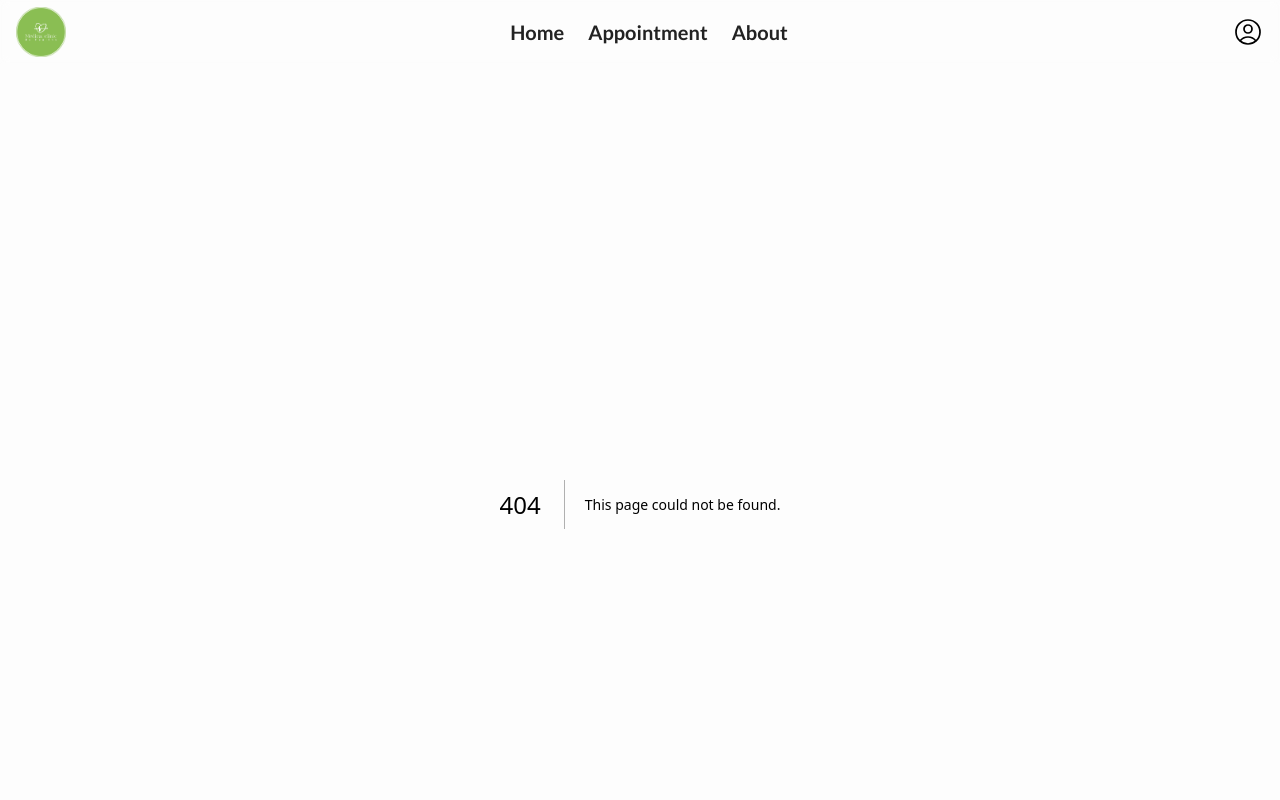
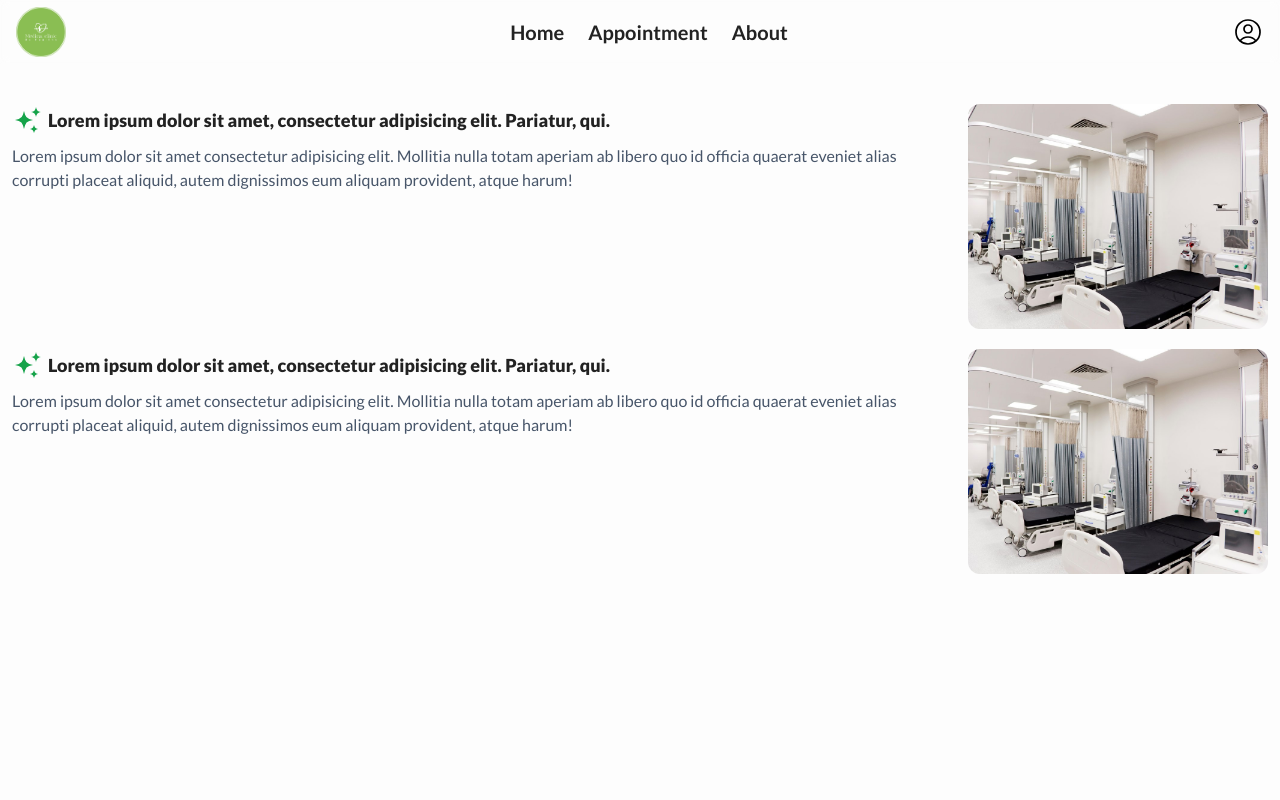
Before and after one commit to hadiraz/doctor-appointment, a Next.js app: page /about in a window 1280 px wide. Before the commit this address had no page. Shown: the top 800 px of the page. Built offline with nearby package versions, Linux system fonts and the light colour scheme.

Commit message:
about page completed

```diff
--- /dev/null
+++ b/pages/about.tsx
@@ -0,0 +1,85 @@
+import Image from "next/image";
+import React from "react";
+import TestImage from "@/public/assets/images/hospital-services.jpg";
+const About = () => {
+  return (
+    <section className="w-full max-w-7xl min-h-screen">
+      <div className="w-full flex flex-col md:flex-row mb-5 gap-3 px-4 md:px-3">
+        <div className="flex flex-col">
+          <h4 className=" font-extrabold text-lg text-text flex items-center">
+            <svg
+              xmlns="http://www.w3.org/2000/svg"
+              fill="none"
+              viewBox="0 0 24 24"
+              strokeWidth={0}
+              stroke="currentColor"
+              className="w-8 h-8 fill-green-600 flex mr-1"
+            >
+              <path
+                strokeLinecap="round"
+                strokeLinejoin="round"
+                d="M9.813 15.904L9 18.75l-.813-2.846a4.5 4.5 0 00-3.09-3.09L2.25 12l2.846-.813a4.5 4.5 0 003.09-3.09L9 5.25l.813 2.846a4.5 4.5 0 003.09 3.09L15.75 12l-2.846.813a4.5 4.5 0 00-3.09 3.09zM18.259 8.715L18 9.75l-.259-1.035a3.375 3.375 0 00-2.455-2.456L14.25 6l1.036-.259a3.375 3.375 0 002.455-2.456L18 2.25l.259 1.035a3.375 3.375 0 002.456 2.456L21.75 6l-1.035.259a3.375 3.375 0 00-2.456 2.456zM16.894 20.567L16.5 21.75l-.394-1.183a2.25 2.25 0 00-1.423-1.423L13.5 18.75l1.183-.394a2.25 2.25 0 001.423-1.423l.394-1.183.394 1.183a2.25 2.25 0 001.423 1.423l1.183.394-1.183.394a2.25 2.25 0 00-1.423 1.423z"
+              />
+            </svg>
+            Lorem ipsum dolor sit amet, consectetur adipisicing elit. Pariatur,
+            qui.
+          </h4>
+          <p className="text-slate-600 mt-2">
+            Lorem ipsum dolor sit amet consectetur adipisicing elit. Mollitia
+            nulla totam aperiam ab libero quo id officia quaerat eveniet alias
+            corrupti placeat aliquid, autem dignissimos eum aliquam provident,
+            atque harum!
+          </p>
+        </div>
+        <span className="flex items-center justify-center">
+          <Image
+            className="rounded-xl md:min-w-[300px]"
+            src={TestImage}
+            width={400}
+            height={400}
+            alt="image"
+          />
+        </span>
+      </div>
+      <div className="w-full flex flex-col md:flex-row mb-5 gap-3 px-4 md:px-3">
+        <div className="flex flex-col">
+          <h4 className=" font-extrabold text-lg text-text flex items-center">
+            <svg
+              xmlns="http://www.w3.org/2000/svg"
+              fill="none"
+              viewBox="0 0 24 24"
+              strokeWidth={0}
+              stroke="currentColor"
+              className="w-8 h-8 fill-green-600 flex mr-1"
+            >
+              <path
+                strokeLinecap="round"
+                strokeLinejoin="round"
+                d="M9.813 15.904L9 18.75l-.813-2.846a4.5 4.5 0 00-3.09-3.09L2.25 12l2.846-.813a4.5 4.5 0 003.09-3.09L9 5.25l.813 2.846a4.5 4.5 0 003.09 3.09L15.75 12l-2.846.813a4.5 4.5 0 00-3.09 3.09zM18.259 8.715L18 9.75l-.259-1.035a3.375 3.375 0 00-2.455-2.456L14.25 6l1.036-.259a3.375 3.375 0 002.455-2.456L18 2.25l.259 1.035a3.375 3.375 0 002.456 2.456L21.75 6l-1.035.259a3.375 3.375 0 00-2.456 2.456zM16.894 20.567L16.5 21.75l-.394-1.183a2.25 2.25 0 00-1.423-1.423L13.5 18.75l1.183-.394a2.25 2.25 0 001.423-1.423l.394-1.183.394 1.183a2.25 2.25 0 001.423 1.423l1.183.394-1.183.394a2.25 2.25 0 00-1.423 1.423z"
+              />
+            </svg>
+            Lorem ipsum dolor sit amet, consectetur adipisicing elit. Pariatur,
+            qui.
+          </h4>
+          <p className="text-slate-600 mt-2">
+            Lorem ipsum dolor sit amet consectetur adipisicing elit. Mollitia
+            nulla totam aperiam ab libero quo id officia quaerat eveniet alias
+            corrupti placeat aliquid, autem dignissimos eum aliquam provident,
+            atque harum!
+          </p>
+        </div>
+        <span className="flex items-center justify-center">
+          <Image
+            className="rounded-xl md:min-w-[300px]"
+            src={TestImage}
+            width={400}
+            height={400}
+            alt="image"
+          />
+        </span>
+      </div>
+    </section>
+  );
+};
+
+export default About;
```
